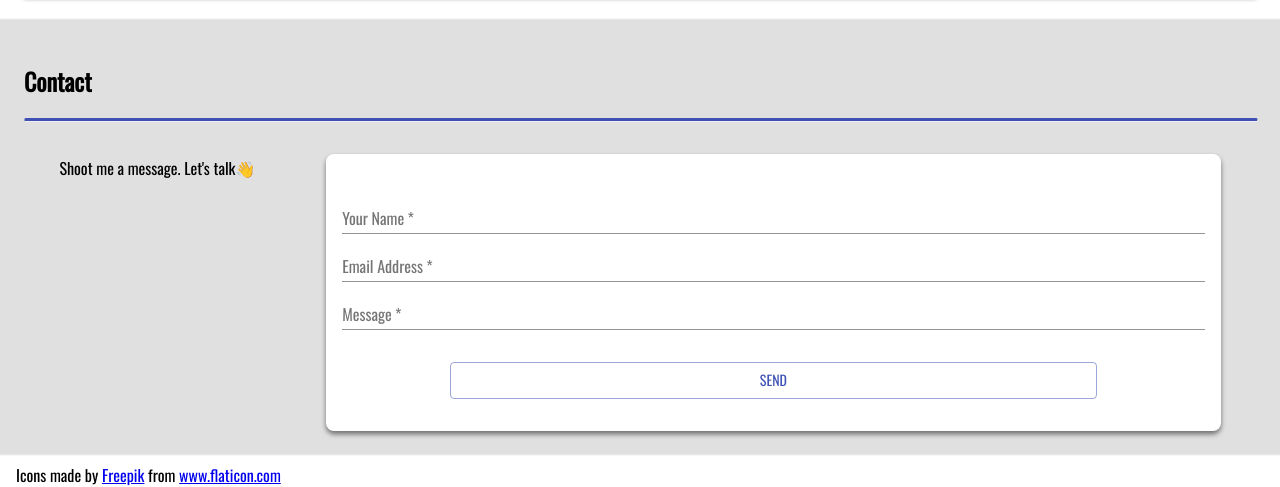
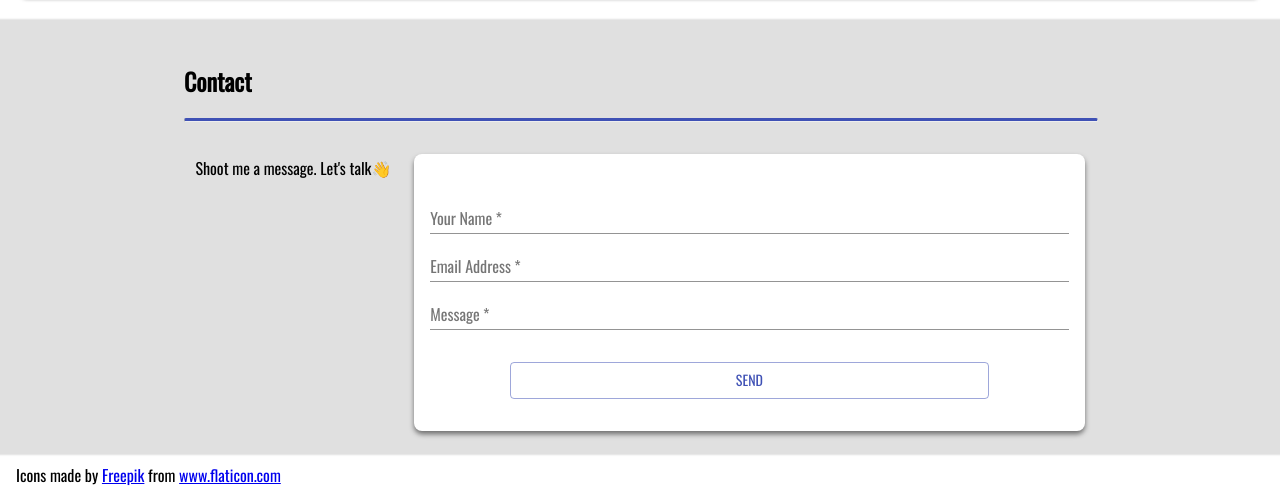
Before and after one commit to AceIsHuman/Aciel-Ochoa-Portfolio, a React (Create React App) app: page / in a window 1280 px wide. Shown: the part 3554-4041 px from the top of the page. Built offline with nearby package versions, Linux system fonts and the light colour scheme; a web font is replaced by a local one.

Commit message:
add maxWidth="md" to Container

```diff
--- a/src/components/Contact/index.js
+++ b/src/components/Contact/index.js
@@ -5,7 +5,7 @@ import ContactForm from './ContactForm';
 function Contact() {
   return (
     <Background>
-      <Container>
+      <Container maxWidth="md">
         <h2>Contact</h2>
         <Divider />
         <Content>
@@ -34,7 +34,7 @@ const Content = styled('div')(({ theme }) => ({
   [theme.breakpoints.down('md')]: {
     flexDirection: 'column',
     alignItems: 'center',
-  }
+  },
 }));
 
 const Divider = styled('hr')({
```
